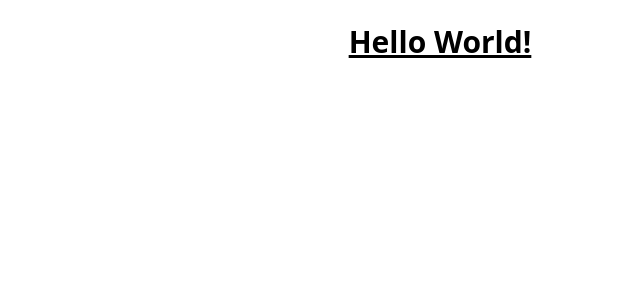
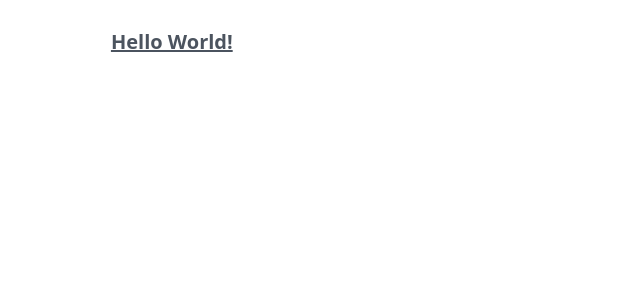
Before and after one commit to pktcodes/comfy-store-react-project-v2, a React (Vite) app: page / in a window 1280 px wide. Shown: the top 300 px of the page, without its empty margins (200-840 px from the left). Built offline with nearby package versions, Linux system fonts and the light colour scheme.

Commit message:
DaisyUI Setup

```diff
--- a/package.json
+++ b/package.json
@@ -14,10 +14,12 @@
     "react-dom": "^18.2.0"
   },
   "devDependencies": {
+    "@tailwindcss/typography": "^0.5.10",
     "@types/react": "^18.2.37",
     "@types/react-dom": "^18.2.15",
     "@vitejs/plugin-react": "^4.2.0",
     "autoprefixer": "^10.4.16",
+    "daisyui": "^4.4.19",
     "eslint": "^8.53.0",
     "eslint-plugin-react": "^7.33.2",
     "eslint-plugin-react-hooks": "^4.6.0",
--- a/src/App.jsx
+++ b/src/App.jsx
@@ -1,6 +1,6 @@
 const App = () => {
   return (
-    <h1 className="capitalize p-6 font-bold text-center underline text-3xl">
+    <h1 className="capitalize p-6 font-bold text-center underline text-3xl prose lg:prose-xl">
       Hello world!
     </h1>
   );
--- a/tailwind.config.js
+++ b/tailwind.config.js
@@ -1,8 +1,11 @@
+import tailwindcssTypography from '@tailwindcss/typography';
+import daisyui from 'daisyui';
+
 /** @type {import('tailwindcss').Config} */
 export default {
   content: ['./index.html', './src/**/*.{js,ts,jsx,tsx}'],
   theme: {
     extend: {},
   },
-  plugins: [],
+  plugins: [tailwindcssTypography, daisyui],
 };
```
Also changed, not shown: 1 other file (tests, documents, lock files or other folders).
